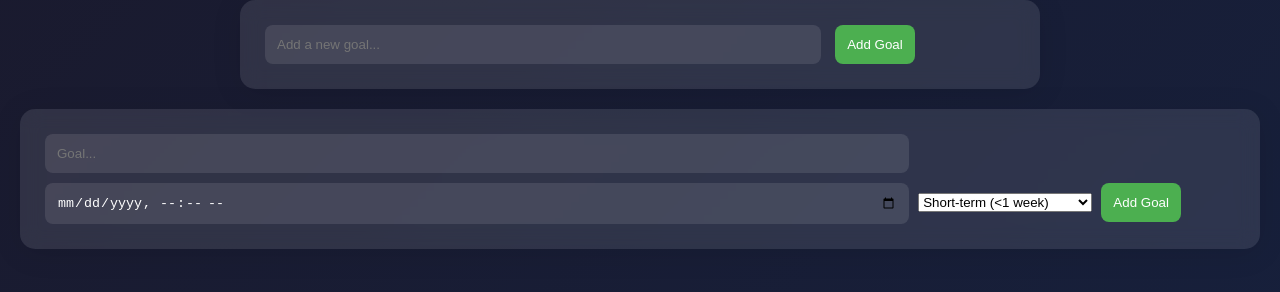
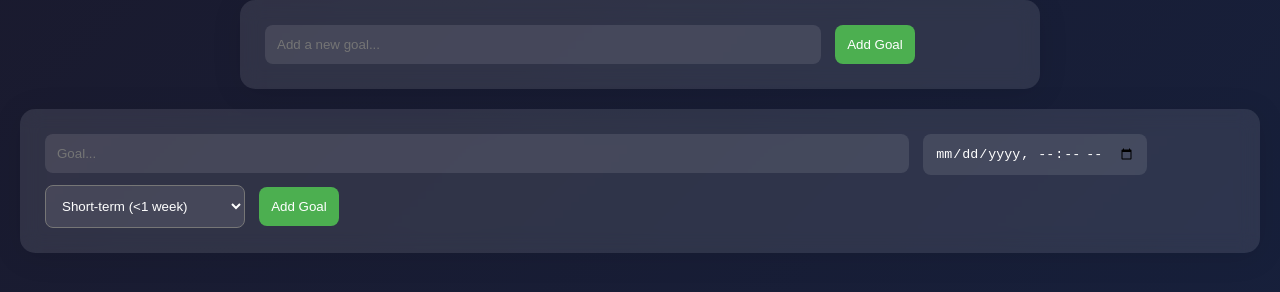
Before and after one commit to gz-afk/goals-website, a plain HTML site: page index.html in a window 1280 px wide. Shown: the part 106-398 px from the top of the page. Drawn offline with Linux system fonts and the light colour scheme.

Commit message:
style.css

```diff
--- a/style.css
+++ b/style.css
@@ -57,3 +57,11 @@ button:hover {
     justify-content: space-between;
     align-items: center;
 }
+input[type="datetime-local"], select {
+  width: 200px;
+  background: rgba(255,255,255,0.1);
+  color: white;
+  padding: 12px;
+  border-radius: 8px;
+  margin: 5px;
+}
```
